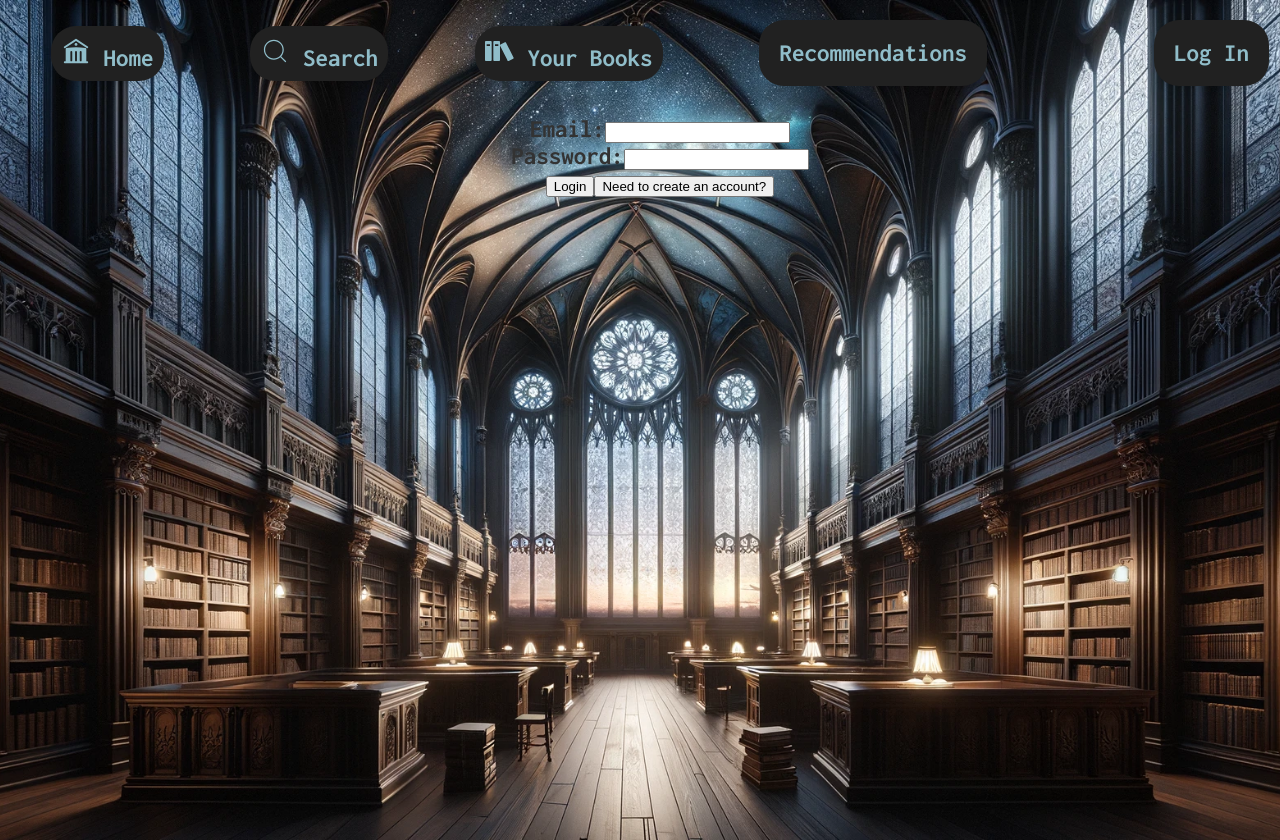
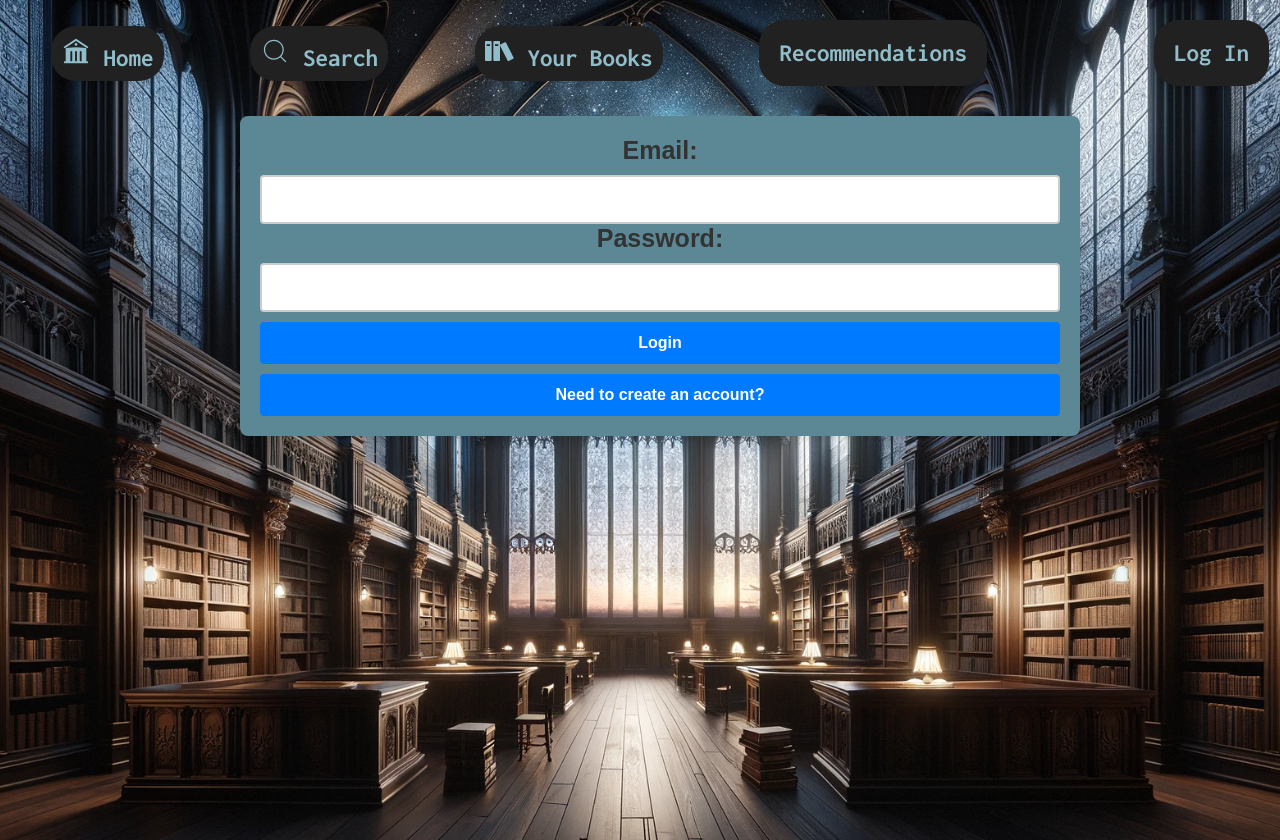
Before and after one commit to arvchahal/LibraryofAlexandria, a React (Create React App) app in the folder frontend/: page /Register in a window 1280 px wide. Shown: the top 840 px of the page. Built offline with nearby package versions, Linux system fonts and the light colour scheme.

Commit message:
all styling done

```diff
--- a/frontend/src/Register.css
+++ b/frontend/src/Register.css
@@ -0,0 +1,84 @@
+.container {
+  max-width: 400px;
+  margin: 20px auto;
+  padding: 20px;
+  border: 1px solid #ccc;
+  border-radius: 8px;
+  background-color: #f9f9f9;
+  box-shadow: 0 4px 8px rgba(0,0,0,0.1);
+  font-family: 'Arial', sans-serif;
+}
+
+.form-group {
+  margin-bottom: 20px;
+}
+
+label {
+  display: block;
+  margin-bottom: 10px;
+  font-weight: bold;
+}
+
+input[type="email"],
+input[type="password"] {
+  width: 100%;
+  padding: 15px;
+  border: 2px solid #ccc;
+  border-radius: 4px;
+  background-color: #fff;
+  box-sizing: border-box;
+  transition: border-color 0.3s ease;
+}
+
+input[type="email"]:focus,
+input[type="password"]:focus {
+  border-color: #007bff;
+  outline: none;
+}
+
+.button-wrapper + .button-wrapper {
+  margin-top: 20px; /* Added space between buttons */
+}
+
+button {
+  width: 100%;
+  padding: 12px;
+  margin-top: 10px; /* Spacing for the first button */
+  border: none;
+  border-radius: 4px;
+  background-color: #007bff;
+  color: #fff;
+  font-size: 16px;
+  font-weight: bold;
+  cursor: pointer;
+  transition: background-color 0.3s ease, box-shadow 0.3s ease;
+}
+
+button:hover {
+  background-color: #0056b3;
+  box-shadow: 0 2px 4px rgba(0,0,0,0.2);
+}
+
+.btn-primary {
+  background-color: #007bff; /* Primary button color */
+}
+
+.btn-secondary {
+  background-color: #6c757d; /* Secondary button color */
+}
+
+a {
+  color: #007bff;
+  text-decoration: none;
+  transition: color 0.3s ease;
+}
+
+a:hover {
+  color: #0056b3;
+}
+
+.notice {
+  color: #d9534f;
+  font-size: 14px;
+  margin-top: 10px;
+}
--- a/frontend/src/bookinfo.css
+++ b/frontend/src/bookinfo.css
@@ -9,6 +9,8 @@ body {
 .container {
   max-width: 800px;
   margin: auto;
+  background-color: #5b8894;
+  border: none;
   margin-top: 30px;
 }
 
--- a/frontend/src/bookinfo.js
+++ b/frontend/src/bookinfo.js
@@ -48,7 +48,7 @@ const BookInfo = () => {
   if (!book) return <div className="error-message">Sorry, book not found.</div>;
 
   return (
-
+    <AuthProvider>
     <div>
 
       <NavBar/>
@@ -69,6 +69,7 @@ const BookInfo = () => {
       </div>
     </div>
     </div>
+    </AuthProvider>
   );
 }
 
--- a/frontend/src/search.css
+++ b/frontend/src/search.css
@@ -24,7 +24,7 @@ html, body {
 /* Input field styling */
 .search-input {
   flex: 1;
-  color:wheat;
+  color: wheat;
   background-color: #333;
   padding: 10px 20px;
   font-size: 16px;
@@ -55,7 +55,7 @@ html, body {
 }
 
 /* Search results layout */
-.searchResults {
+.search-results {
   display: flex;
   flex-wrap: wrap;
   justify-content: flex-start; /* Align book items to the start */
@@ -65,7 +65,7 @@ html, body {
 }
 
 @media (max-width: 768px) {
-  .searchResults {
+  .search-results {
     flex-direction: column;
     align-items: center;
   }
@@ -73,10 +73,13 @@ html, body {
 
 /* Book item styles */
 .book-item {
-
-  flex-direction: row; /* Align items in a row */
+  display: flex; /* Align items in a row */
+  flex-direction: column;
+  align-items: center;
   border-radius: 8px;
   box-shadow: 0 4px 6px rgba(0, 0, 0, 0.1); /* Subtle shadows for depth */
+  padding: 10px;
+  max-width: 200px; /* or any other fixed dimensions */
 }
 
 .book-item img {
--- a/frontend/src/search.js
+++ b/frontend/src/search.js
@@ -1,18 +1,18 @@
 import React, { useState } from 'react';
-import "./search.css";
+import './search.css';
 import { Link } from 'react-router-dom';
-import NavBar from "./navbar";
+import NavBar from './navbar';
 import { AuthProvider } from './contexts/authContext';
 
 const Search = () => {
-  const [search, setSearch] = useState("");
+  const [search, setSearch] = useState('');
   const [results, setResults] = useState([]);
   const [isLoading, setIsLoading] = useState(false);
 
   const handleSearch = async (e) => {
     e.preventDefault();
     if (!search) {
-      alert("Please enter a query");
+      alert('Please enter a query');
       return;
     }
     setIsLoading(true);
@@ -20,15 +20,19 @@ const Search = () => {
       const url = `https://www.googleapis.com/books/v1/volumes?q=${encodeURIComponent(search)}&key=AIzaSyA-PpwqzBUD3-6-6hfUJ3lWfvpbrw11vTY`;
       const response = await fetch(url);
       const data = await response.json();
-      const sortedBooks = data.items ? data.items.map(book => ({
+      const sortedBooks = data.items
+        ? data.items.map((book) => ({
             id: book.id,
             title: book.volumeInfo.title,
-        isbn13: book.volumeInfo.industryIdentifiers?.find(identifier => identifier.type === "ISBN_13")?.identifier || "ISBN not available",
+            isbn13:
+              book.volumeInfo.industryIdentifiers?.find((identifier) => identifier.type === 'ISBN_13')?.identifier ||
+              'ISBN not available',
             authors: book.volumeInfo.authors ? book.volumeInfo.authors.join(', ') : 'Unknown Author',
             publishedDate: book.volumeInfo.publishedDate,
             image: book.volumeInfo.imageLinks ? book.volumeInfo.imageLinks.thumbnail : 'https://via.placeholder.com/150',
-        infoLink: book.volumeInfo.infoLink
-      })) : [];
+            infoLink: book.volumeInfo.infoLink,
+          }))
+        : [];
       setResults(sortedBooks);
     } catch (error) {
       console.error(error);
@@ -38,38 +42,36 @@ const Search = () => {
 
   return (
     <AuthProvider>
-
-    <div className='main-wrapper'>
-      <NavBar/>
-
-
-
-      <div className="container">
-
-        <form onSubmit={handleSearch} className="searchfunc">
+      <div className="main-wrapper">
+        <NavBar />
+        <div className="search-container">
+          <form onSubmit={handleSearch}>
             <div className="search">
               <input
                 type="text"
                 value={search}
-             onChange={e => setSearch(e.target.value)}
+                onChange={(e) => setSearch(e.target.value)}
                 placeholder="Enter a book title or author"
-                className="search-input" // Note: Adjust the class name based on your CSS
+                className="search-input"
               />
             </div>
           </form>
-        <div className='searchResults'>
-          {isLoading ? <p>Loading...</p> : results.map(book => (
-           <Link to ={`/book/${book.id}/${book.isbn13}`} className='bookLink'>
-            <div key={book.id} className='book-item'>
-
+          <div className="search-results">
+            {isLoading ? (
+              <p>Loading...</p>
+            ) : (
+              results.map((book) => (
+                <Link to={`/book/${book.id}/${book.isbn13}`} className="bookLink" key={book.id}>
+                  <div className="book-item">
                     <img src={book.image} alt={book.title} />
                   </div>
-            </Link> ))}
+                </Link>
+              ))
+            )}
           </div>
         </div>
       </div>
     </AuthProvider>
-
   );
 };
 
```
Lines whose indentation alone changed are shown as unchanged.
